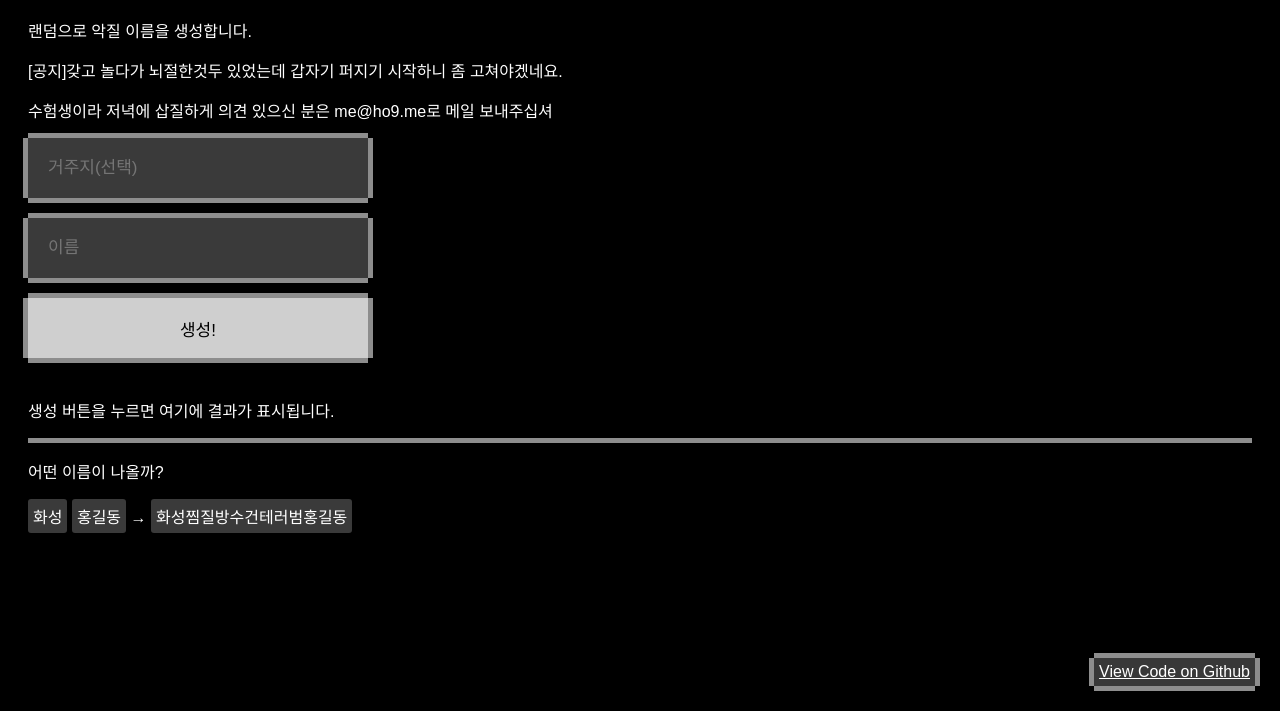
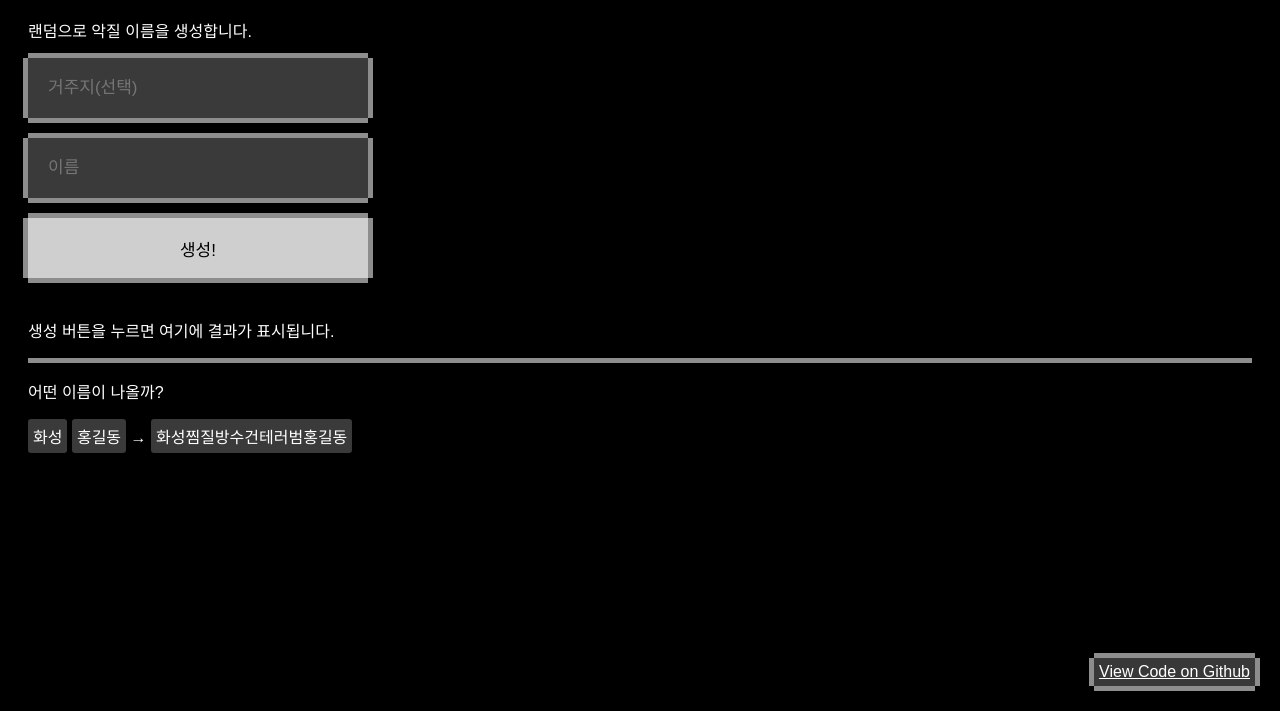
Before and after one commit to ShapeLayer/prefix-generator, a plain HTML site: page index.html in a window 1280 px wide. Shown: the part 89-800 px from the top of the page. Drawn offline with Linux system fonts and the light colour scheme; a web font is replaced by a local one.

Commit message:
Update index.html

```diff
--- a/index.html
+++ b/index.html
@@ -23,8 +23,6 @@
         <div class="hero">
             <h1>악질 이름 생성기</h1>
             <p>랜덤으로 악질 이름을 생성합니다.</p>
-<p>[공지]갖고 놀다가 뇌절한것두 있었는데 갑자기 퍼지기 시작하니 좀 고쳐야겠네요.</p>
-<p>수험생이라 저녁에 삽질하게 의견 있으신 분은 me@ho9.me로 메일 보내주십셔</p>
         </div>
         <div class="form">
             <form action="">
```
